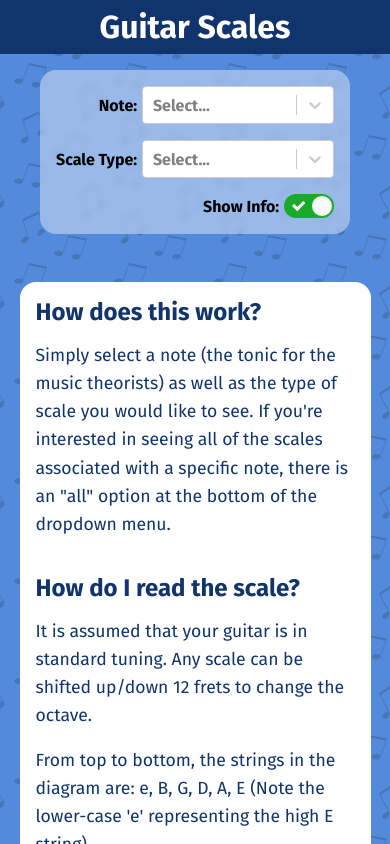
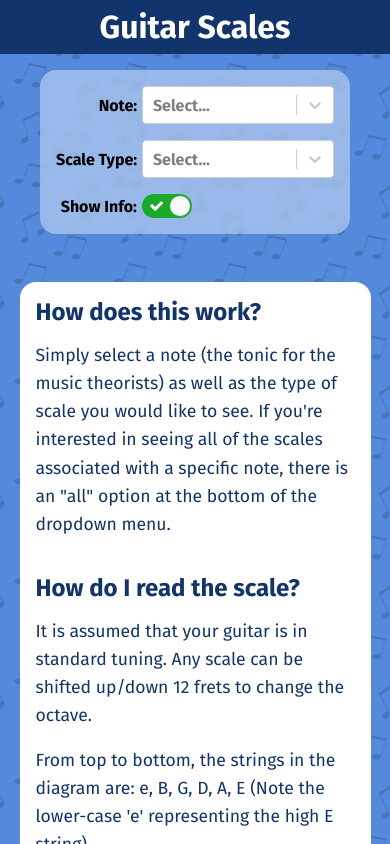
Before and after one commit to JoshGraham14/Guitar-Scale-Tutor, a React (Vite) app: page / in a window 390 px wide. Shown: the top 844 px of the page. Built offline with nearby package versions, Linux system fonts and the light colour scheme.

Commit message:
Fixed responsiveness with show info toggle

```diff
--- a/src/App.css
+++ b/src/App.css
@@ -22,7 +22,7 @@ section {
 .options-container {
 	display: flex;
 	justify-content: center;
-	gap: 5em;
+	gap: 5rem;
 	padding: 1rem;
 	border-radius: 1rem;
 	background-color: rgba(255, 255, 255, 0.4);
@@ -55,17 +55,27 @@ section {
 	margin-bottom: 2rem;
 }
 
-@media (max-width: 820px) {
-	.scales-container {
-		width: 90%;
+@media (max-width: 1050px) {
+	.options-container {
+		gap: 3rem;
+	}
+
+	.option {
+		font-size: 1.2rem;
 	}
 }
 
-@media (max-width: 800px) {
+@media (max-width: 920px) {
 	.options-container {
-		gap: 3em;
+		gap: 2rem;
 	}
 
+	.option {
+		font-size: 1.1rem;
+	}
+}
+
+@media (max-width: 850px) {
 	.option {
 		gap: 0.3rem;
 		font-size: 1rem;
@@ -80,14 +90,28 @@ section {
 	}
 }
 
-@media (max-width: 570px) {
+@media (max-width: 820px) {
+	.scales-container {
+		width: 90%;
+	}
+}
+
+@media (max-width: 710px) {
 	.options-container {
 		flex-direction: column;
 		align-items: flex-end;
 		gap: 1rem;
 	}
 
+	.option:last-child {
+		margin-right: auto;
+		margin-left: 0.5ch;
+	}
+
 	#note-select {
 		width: 12rem;
 	}
 }
+
+@media (max-width: 570px) {
+}
```
